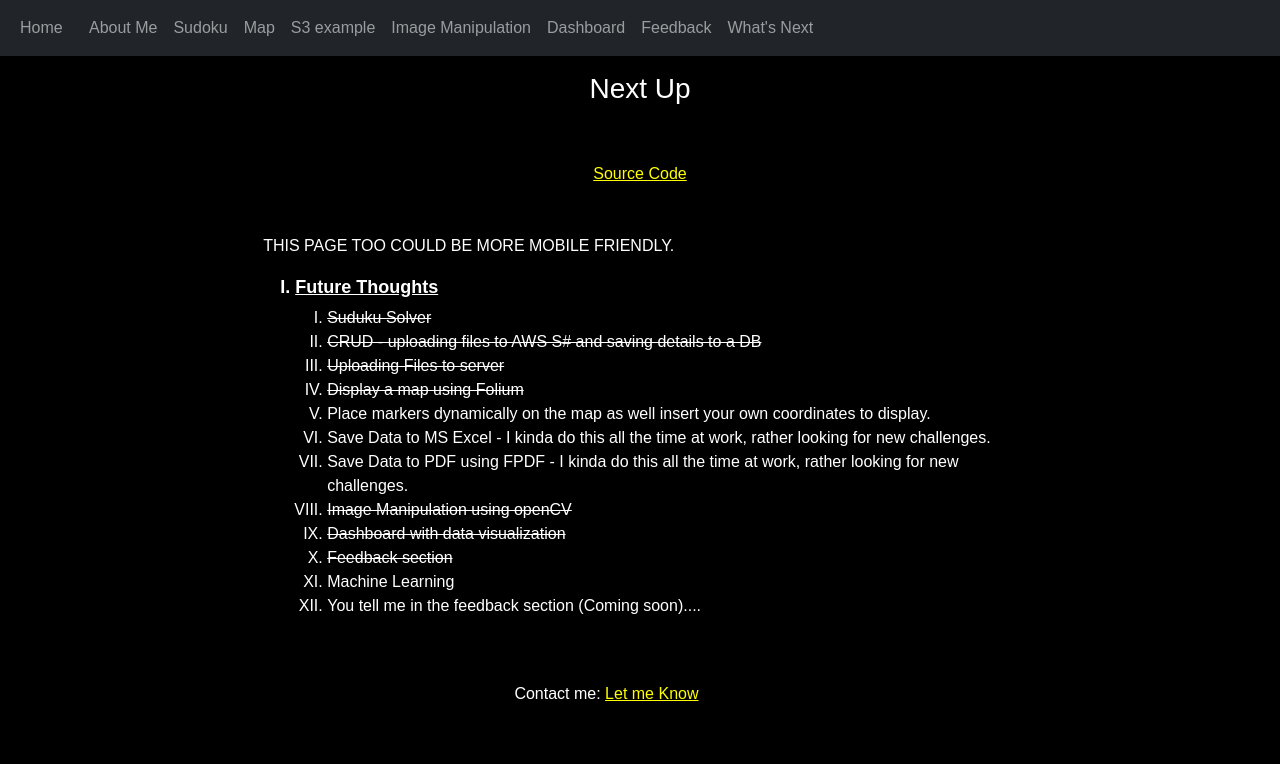
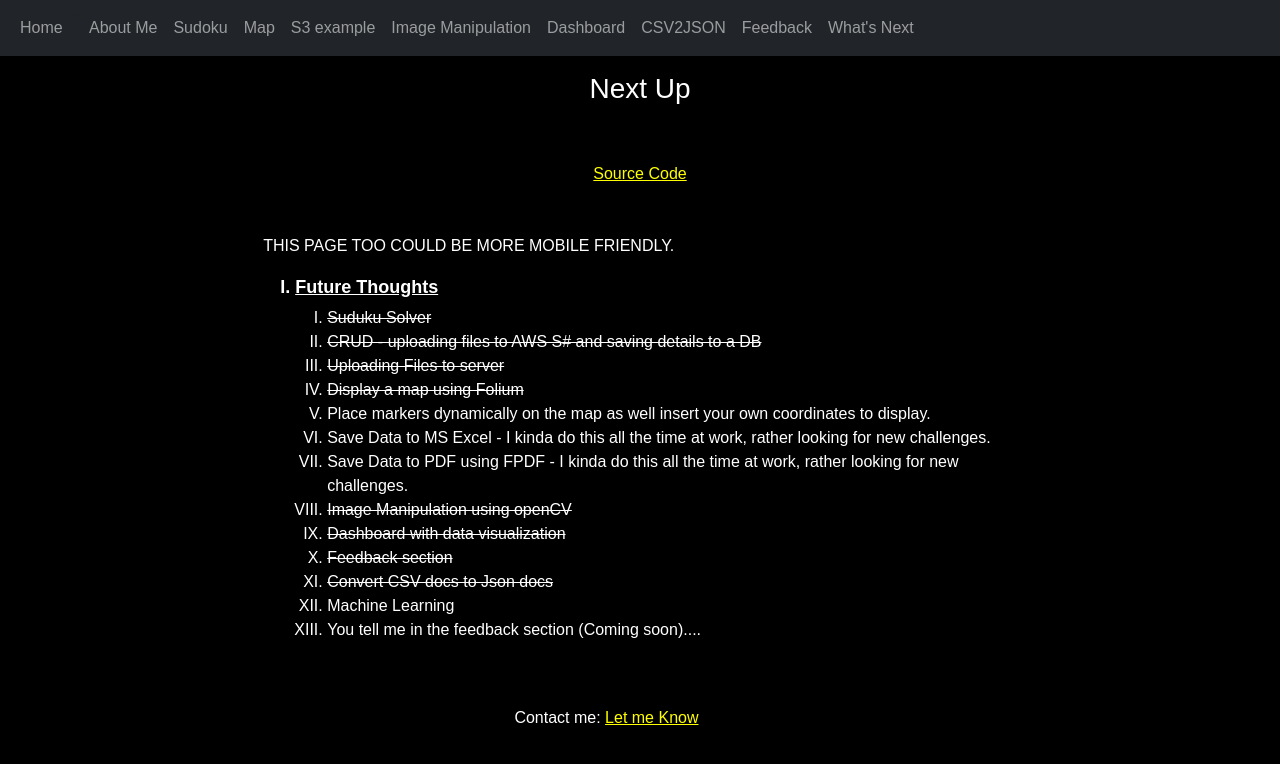
Before and after one commit to WayneBruton/flaskPersonal, a Flask app: page /nextup in a window 1280 px wide. Shown: the top 764 px of the page. Run offline with Flask 3, Linux system fonts and the light colour scheme; parts of the project's set-up code (start-up, migrations or seed data) failed here and were passed over; some libraries are stand-ins or nearby versions.

Commit message:
2023/09/17A

```diff
--- a/website/static/index.css
+++ b/website/static/index.css
@@ -29,6 +29,7 @@
 	height: 100vh;
 	color: white;
 }
+
 
 a {
 	color: white;
@@ -111,6 +112,17 @@ transform: translateY(3px);
 	margin-top: 0;
 	transition: 0.5s;
 	animation: move-left-right-first 1s linear;
+}
+
+.intro {
+	background-color: rgba(0, 0, 0, 0.6);
+	padding: 20px;
+
+	color: white;
+	font-size: 15px;
+	border: 1px solid rgba(0, 0, 0, 0.6);
+	border-radius: 5px;
+	animation: move-left-right-first 1.5s linear
 }
 
 .meImg {
--- a/website/templates/base.html
+++ b/website/templates/base.html
@@ -29,6 +29,7 @@
 				<a class="nav-item nav-link" id="s3example" href="/s3example">S3 example</a>
 				<a class="nav-item nav-link" id="imagemanipulation" href="/imagemanipulation">Image Manipulation</a>
 				<a class="nav-item nav-link" id="dashboard" href="/dashboard">Dashboard</a>
+				<a class="nav-item nav-link" id="csv2json" href="/csv2json">CSV2JSON</a>
 				<a class="nav-item nav-link" id="feedback" href="/feedback">Feedback</a>
 				<a class="nav-item nav-link" id="nextup" href="/nextup">What's Next</a>
 
--- a/website/templates/nextup.html
+++ b/website/templates/nextup.html
@@ -31,6 +31,7 @@
 			<li style="text-decoration: line-through;">Image Manipulation using openCV</li>
 			<li style="text-decoration: line-through;">Dashboard with data visualization</li>
 			<li style="text-decoration: line-through;">Feedback section</li>
+			<li style="text-decoration: line-through;">Convert CSV docs to Json docs</li>
 			<li>Machine Learning</li>
 			<li>You tell me in the feedback section (Coming soon)....</li>
 		</ol>
--- a/website/templates/uploads.html
+++ b/website/templates/uploads.html
@@ -29,7 +29,7 @@
 					<h5 class="card-title">{{ filename }}</h5>
 					<div style="display:flex; justify-content: space-around;">
 
-					<a href="{{ url_for('views.download', filename=filename) }}" class="btn btn-primary">Download</a>
+					<a href="{{ url_for('views.uploaded_csv2json', filename=filename) }}" class="btn btn-primary">Download</a>
 					<a href="{{ url_for('views.delete', filename=filename) }}" class="btn btn-danger">Delete</a>
 				</div>
 			</div>
--- a/website/views.py
+++ b/website/views.py
@@ -149,6 +149,7 @@ def map():
                     <a class="nav-item nav-link mapA" id="s3example" href="/s3example">S3 example</a>
                     <a class="nav-item nav-link mapA" id="imagemanipulation" href="/imagemanipulation">Image Manipulation</a>
                     <a class="nav-item nav-link mapA" id="dashboard" href="/dashboard">Dashboard</a>
+                    <a class="nav-item nav-link" id="csv2json" href="/csv2json">CSV2JSON</a>
                     <a class="nav-item nav-link mapA" id="nextup" href="/feedback">Feedback</a>
                     <a class="nav-item nav-link mapA" id="nextup" href="/nextup">What's Next</a>
                 </div>
@@ -484,6 +485,65 @@ def dashboard():
     return render_template('dashboard.html', graph1JSON=graph1JSON, graph2JSON=graph2JSON, graph3JSON=graph3JSON)
 
 
+@views.route('/csv2json', methods=['GET', 'POST'])
+def csv2json():
+    if request.method == 'POST':
+        csv_file = request.files['file']
+        # get the filename
+        filename = secure_filename(csv_file.filename)
+
+        # remove the extension from the filename
+        filename = filename.rsplit(".", 1)[0]
+
+        df = pd.read_csv(csv_file)
+        json_data = df.to_json(orient='records')
+        # save json_data to website/uploads/json folder as json file
+        with open(f'website/uploads/json/{filename}.json', 'w') as f:
+            json.dump(json_data, f)
+        # attach json_data.json to render_template
+
+        files = os.listdir("website/uploads/json")
+        for file in files:
+            if file.endswith(".json"):
+                filename = file
+
+        if os.path.isfile(f"website/uploads/json/{filename}.json"):
+            flash("CSV File Uploaded", category="success")
+            # return the filename to the user
+            return render_template('csv2json.html', filename=files)
+        return render_template('csv2json.html', filename=files)
+
+        # print("json_data", json_data)
+    files = os.listdir("website/uploads/json")
+    for file in files:
+        if file.endswith(".json"):
+            filename = file
+
+    return render_template('csv2json.html', filename=files)
+
+
+@views.route("/download_json/<filename>")
+def download_json(filename):
+    exact_path = f"uploads/json/{filename}"
+    return send_file(exact_path, as_attachment=True)
+
+
+@views.route("/uploaded_csv2jsn/<filename>")
+def uploaded_csv2json(filename):
+    # print("filename", filename)
+    return send_from_directory("uploads/json", filename)
+
+
+@views.route("/delete_json/<filename>")
+def delete_json(filename):
+    os.remove(os.path.join("website/uploads/json", filename))
+    files = os.listdir("website/uploads/json")
+    flash("JSON File Deleted", category="error")
+    return redirect(url_for("views.csv2json", files=files))
+
+
+## SUDUKU SOLVER
+
 def possible(grid, row, column, number):
     # Is the number appearing in the given row?
     for i in range(0, 9):
```
Also changed, not shown: website/templates/csv2json.html (added, +54 -0 lines), website/templates/home.html (+32 -0 lines), website/templates/index.html (+2 -5 lines), website/templates/s3example.html (+4 -4 lines).
